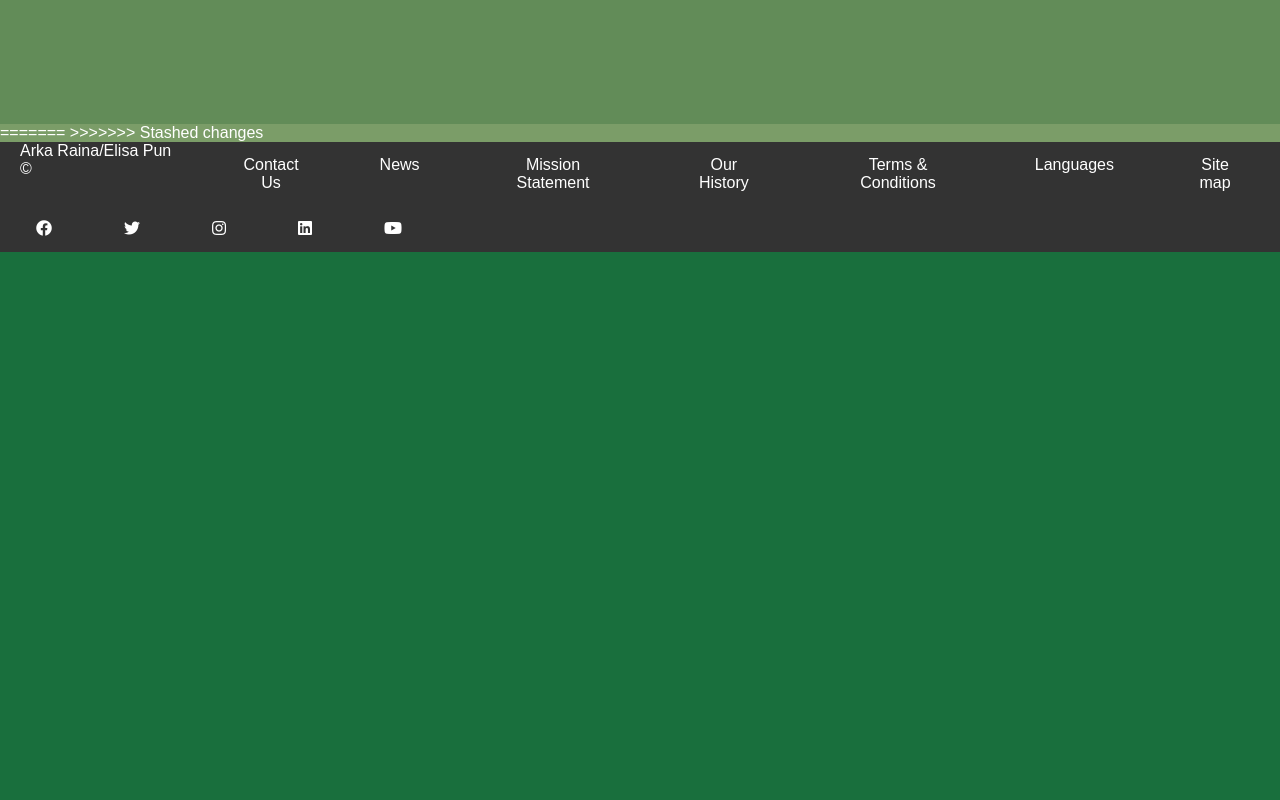
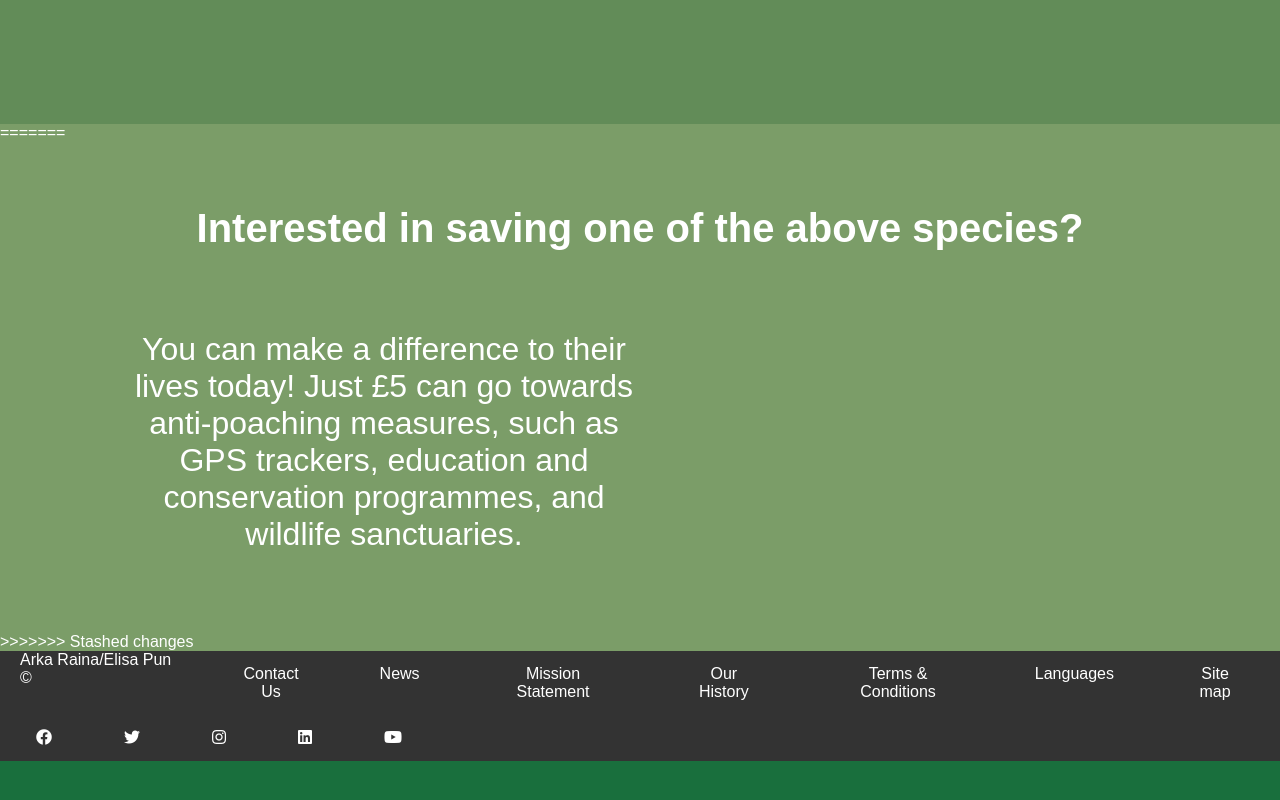
Before and after one commit to araina1/CodeFirstGirls-website, a plain HTML site: page About_rhino.html in a window 1280 px wide. Shown: the part 3422-4222 px from the top of the page. Drawn offline with Linux system fonts and the light colour scheme; files whose address does not match are found by name.

Commit message:
changes
changes

```diff
--- a/About_rhino.html
+++ b/About_rhino.html
@@ -137,7 +137,10 @@
 -->
   <!--footer-->
 =======
+    <h2>Interested in saving one of the above species?</h2>
+    <p>You can make a difference to their lives today! Just £5 can go towards anti-poaching measures, such as GPS trackers, education and conservation programmes, and wildlife sanctuaries.</p>
   </div>
+
 
 >>>>>>> Stashed changes
   <footer id="footer-div">
```
